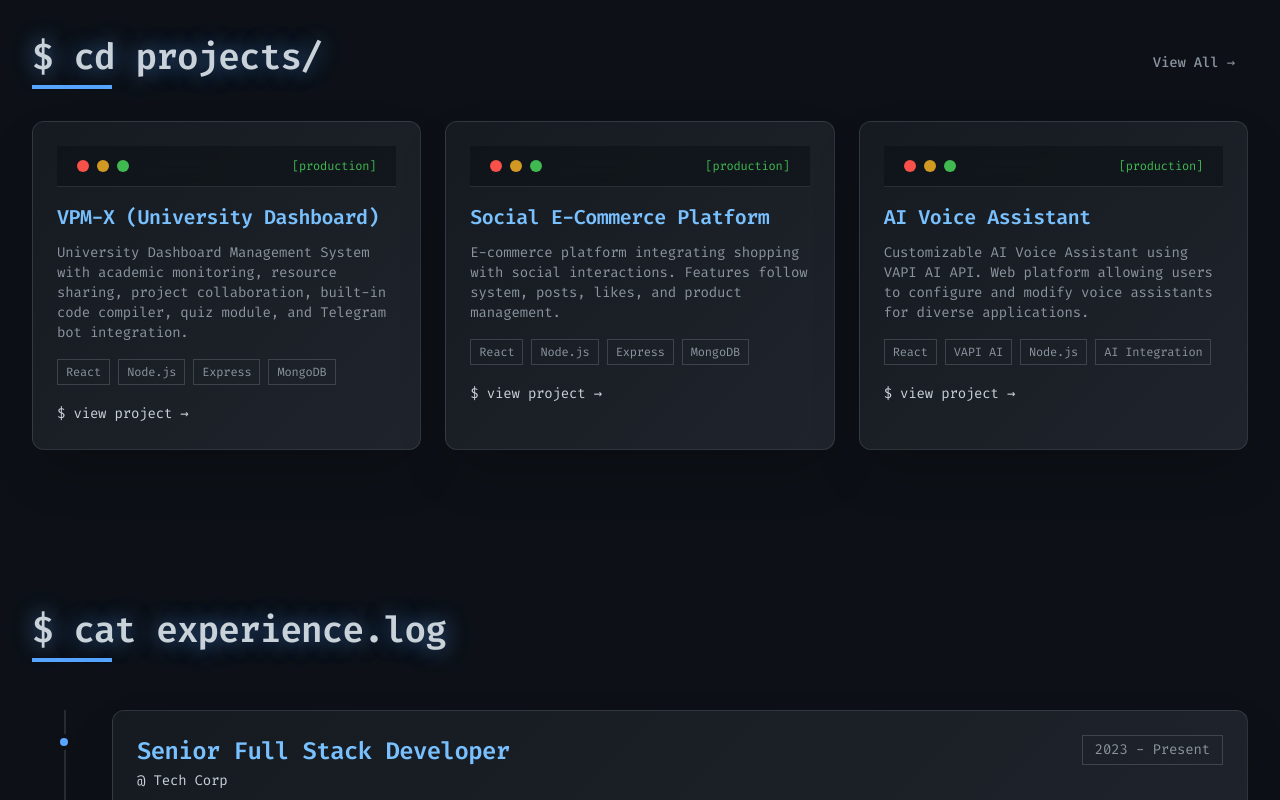
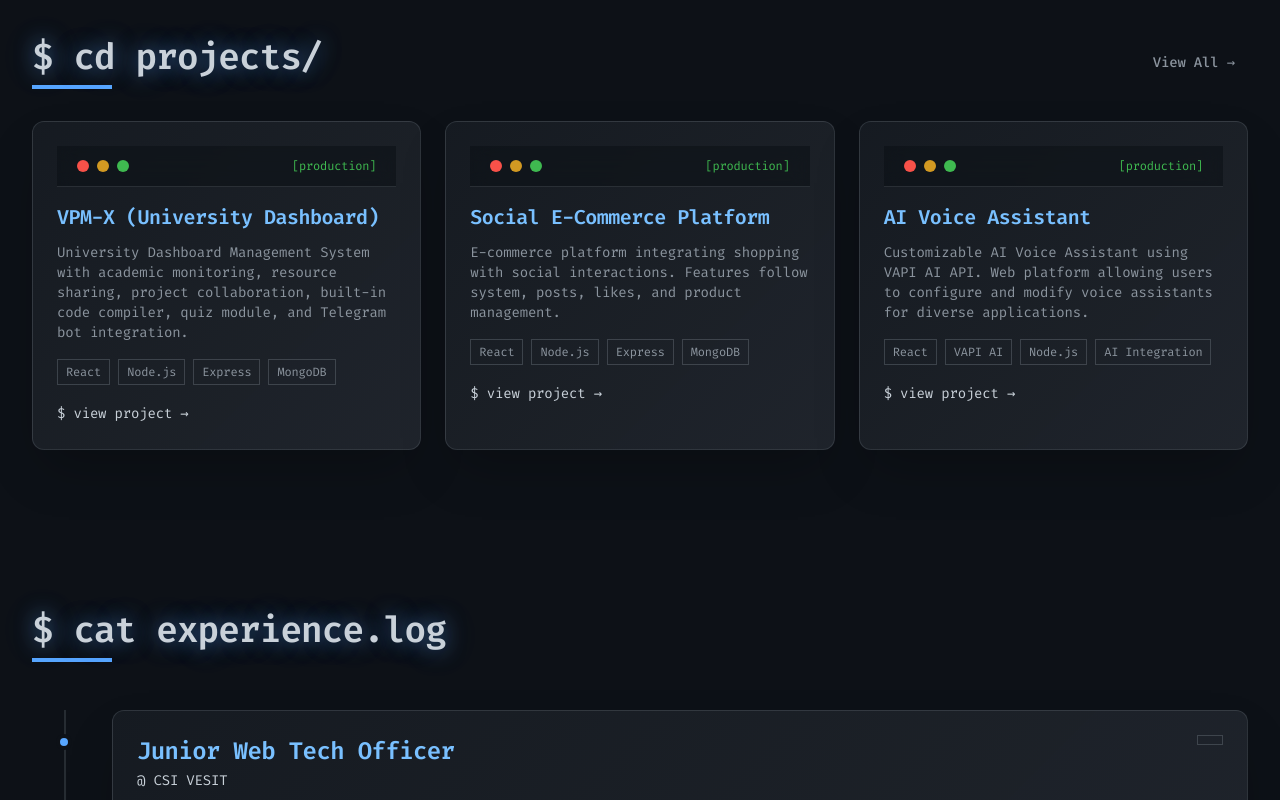
Before and after one commit to manishraje28/manish-portfolio, a React (Create React App) app: page / in a window 1280 px wide. Shown: the part 2000-2800 px from the top of the page. Built offline with nearby package versions, Linux system fonts and the light colour scheme.

Commit message:
updates changes

```diff
--- a/src/components/ui/Header.jsx
+++ b/src/components/ui/Header.jsx
@@ -12,7 +12,7 @@ const Header = () => {
     { path: '/skills', label: 'skills' },
     { path: '/experience', label: 'experience' },
     { path: '/education', label: 'education' },
-    { path: '/certifications', label: 'certifications' },
+    // { path: '/certifications', label: 'certifications' },
     { path: '/#contact', label: 'contact' },
   ];
 
--- a/src/pages/homepage/components/AboutSection.jsx
+++ b/src/pages/homepage/components/AboutSection.jsx
@@ -3,7 +3,7 @@ import { motion } from 'framer-motion';
 
 const AboutSection = () => {
   const stats = [
-    { label: 'Years Experience', value: '5+' },
+    { label: 'Years Experience in Tech', value: '3+' },
     { label: 'Projects Completed', value: '10+' },
     { label: 'Technologies', value: '20+' },
     { label: 'Coffee Consumed', value: '∞' },
--- a/src/pages/homepage/components/ExperienceTimelineSection.jsx
+++ b/src/pages/homepage/components/ExperienceTimelineSection.jsx
@@ -4,37 +4,34 @@ import { motion } from 'framer-motion';
 const ExperienceTimelineSection = () => {
   const experiences = [
     {
-      year: '2023 - Present',
-      title: 'Senior Full Stack Developer',
-      company: 'Tech Corp',
-      description: 'Leading development of cloud-native applications and mentoring junior developers.',
+      title: 'Junior Web Tech Officer',
+      company: 'CSI VESIT',
+      period: '2024 – 2025',
+      location: 'Mumbai, India',
+      type: 'Leadership Role',
+      description: 'Leading technical initiatives and managing web development projects for the Computer Society of India student chapter at VESIT. Organizing informational events and workshops for students.',
       achievements: [
-        'Architected microservices infrastructure',
-        'Reduced API response time by 60%',
-        'Led team of 5 developers',
+        'Conducted and organized informational events and workshops for students',
+        'Worked on website development using React.js and Express.js',
+        'Assisted in managing technical content and student engagement activities',
+        'Contributed to technical events and student mentoring initiatives',
       ],
+      skills: ['React.js', 'Express.js', 'Event Management', 'Technical Leadership']
     },
     {
-      year: '2021 - 2023',
-      title: 'Full Stack Developer',
-      company: 'StartupXYZ',
-      description: 'Built and maintained multiple web applications serving 100k+ users.',
+      title: 'Web Development Intern',
+      company: 'Digikraf, Thane',
+      period: 'June 2022 – July 2022',
+      location: 'Thane, India',
+      type: 'Internship',
+      description: 'Worked on various web portals including Edugrade, PropertyThane, CARZBOT and ThaneWeb, contributing to their development and enhancement.',
       achievements: [
-        'Developed core platform features',
-        'Implemented real-time chat system',
-        'Optimized database queries',
+        'Worked on various web portals including Edugrade, PropertyThane, CARZBOT and ThaneWeb',
+        'Contributing to their development and enhancement',
+        'Developed features using React.js and Express.js',
+        'Collaborated with team members on multiple projects simultaneously',
       ],
-    },
-    {
-      year: '2019 - 2021',
-      title: 'Frontend Developer',
-      company: 'Digital Agency',
-      description: 'Created responsive and interactive user interfaces for various clients.',
-      achievements: [
-        'Delivered 20+ client projects',
-        'Improved page load speed by 40%',
-        'Established component library',
-      ],
+      skills: ['React.js', 'Express.js', 'Node.js', 'Web Development', 'Team Collaboration']
     },
   ];
 
--- a/src/pages/homepage/components/HeroSection.jsx
+++ b/src/pages/homepage/components/HeroSection.jsx
@@ -102,7 +102,7 @@ const HeroSection = () => {
                   </p>
                   <p className="flex items-center gap-2">
                     <span className="text-terminal-success">→</span>
-                    <span>MongoDB, PostgreSQL, Redis</span>
+                    <span>MongoDB, PostgreSQL, MySQL, Firebase</span>
                   </p>
                 </div>
               </motion.div>
--- a/src/pages/homepage/components/SkillsPreviewSection.jsx
+++ b/src/pages/homepage/components/SkillsPreviewSection.jsx
@@ -10,7 +10,7 @@ const SkillsPreviewSection = () => {
     },
     {
       title: 'Backend',
-      skills: ['Node.js', 'Express', 'PostgreSQL', 'MongoDB', 'Redis'],
+      skills: ['Node.js', 'Express', 'PostgreSQL', 'MongoDB', 'Firebase'],
       icon: '⚙️',
     },
     {
```
